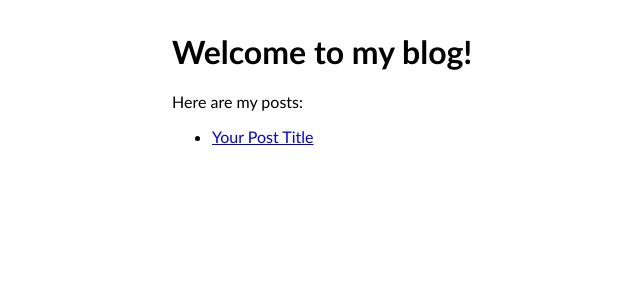
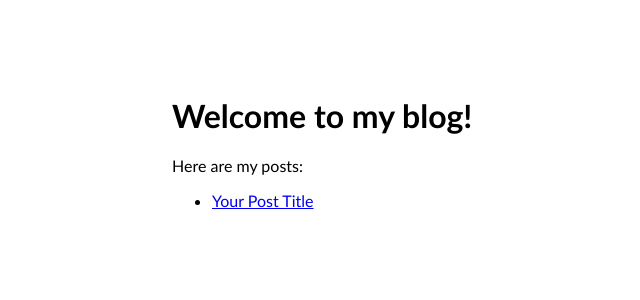
Before and after one commit to henryzhang11/questions-I-have, a Jekyll site: the page built from index.md, in a window 1280 px wide. Shown: the top 300 px of the page, without its empty margins (20-660 px from the left). Built offline with Jekyll 4.4.1, drawn with Linux system fonts in a browser that asks for light colours.

Commit message:
Update default.html

```diff
--- a/_layouts/default.html
+++ b/_layouts/default.html
@@ -20,7 +20,7 @@
     <style>
         body {
             font-family: 'Calibri', sans-serif;
-            margin: 2em 15%;
+            margin: 6em 15%;
         }
     </style>
 </head>
```
